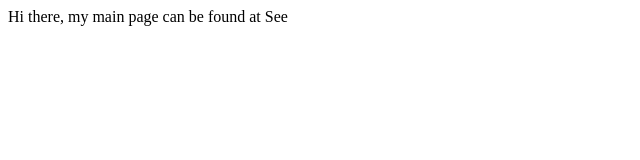
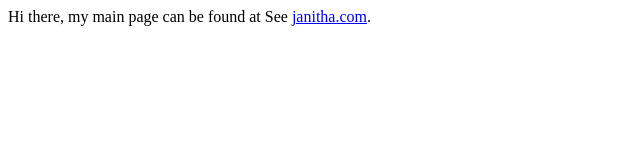
Before and after one commit to janitha/janitha.github.io, a plain HTML site: page index.html in a window 1280 px wide. Shown: the whole page, without its empty margins (0-640 px from the left). Drawn offline with Linux system fonts and the light colour scheme.

Commit message:
Update index.html

```diff
--- a/index.html
+++ b/index.html
@@ -4,6 +4,6 @@
     <meta charset="utf-8">
   </head>
   <body>
-    Hi there, my main page can be found at See <a href="http://janitha.com>janitha.com</a>.
+    Hi there, my main page can be found at See <a href="http://janitha.com">janitha.com</a>.
   </body>
 </html>
```
